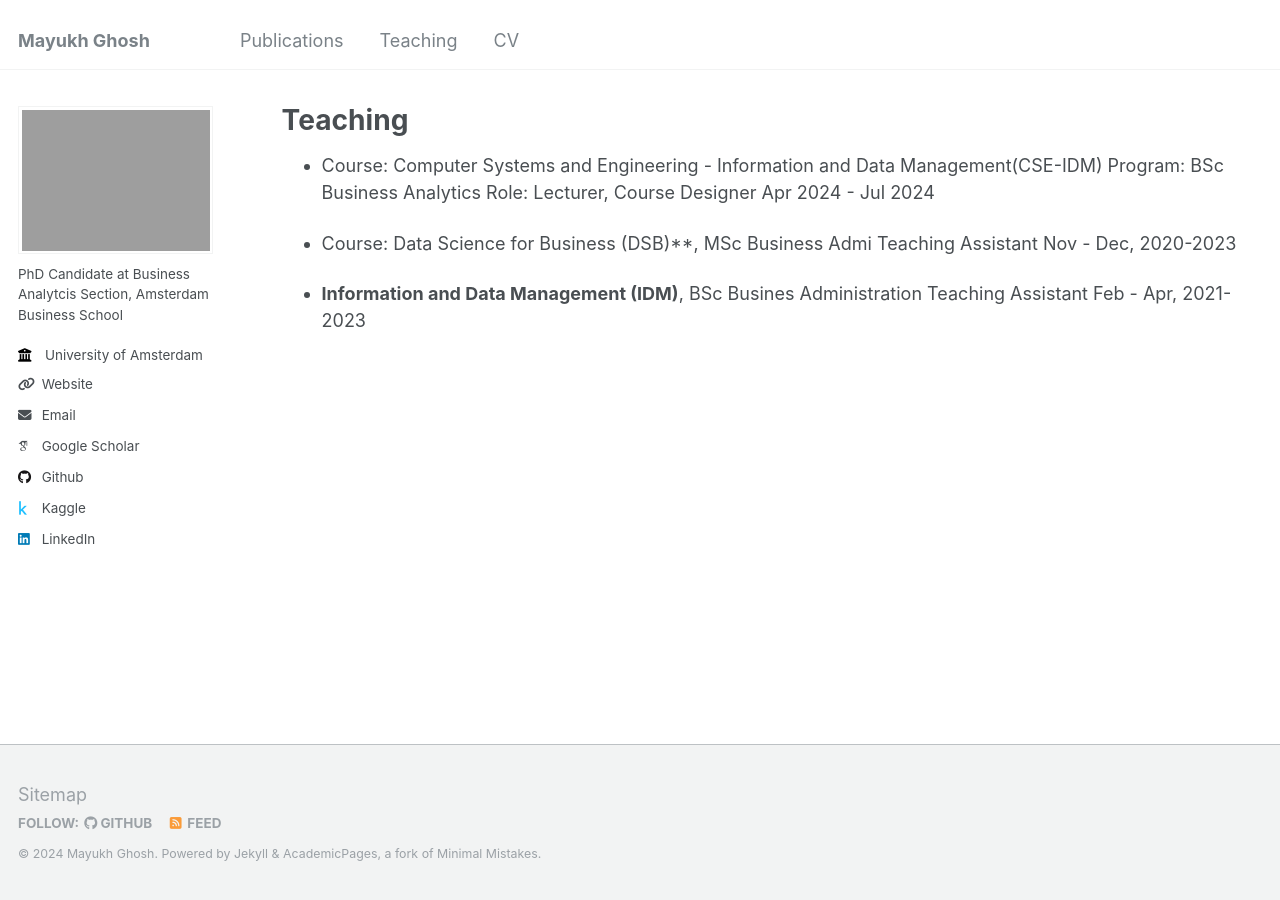
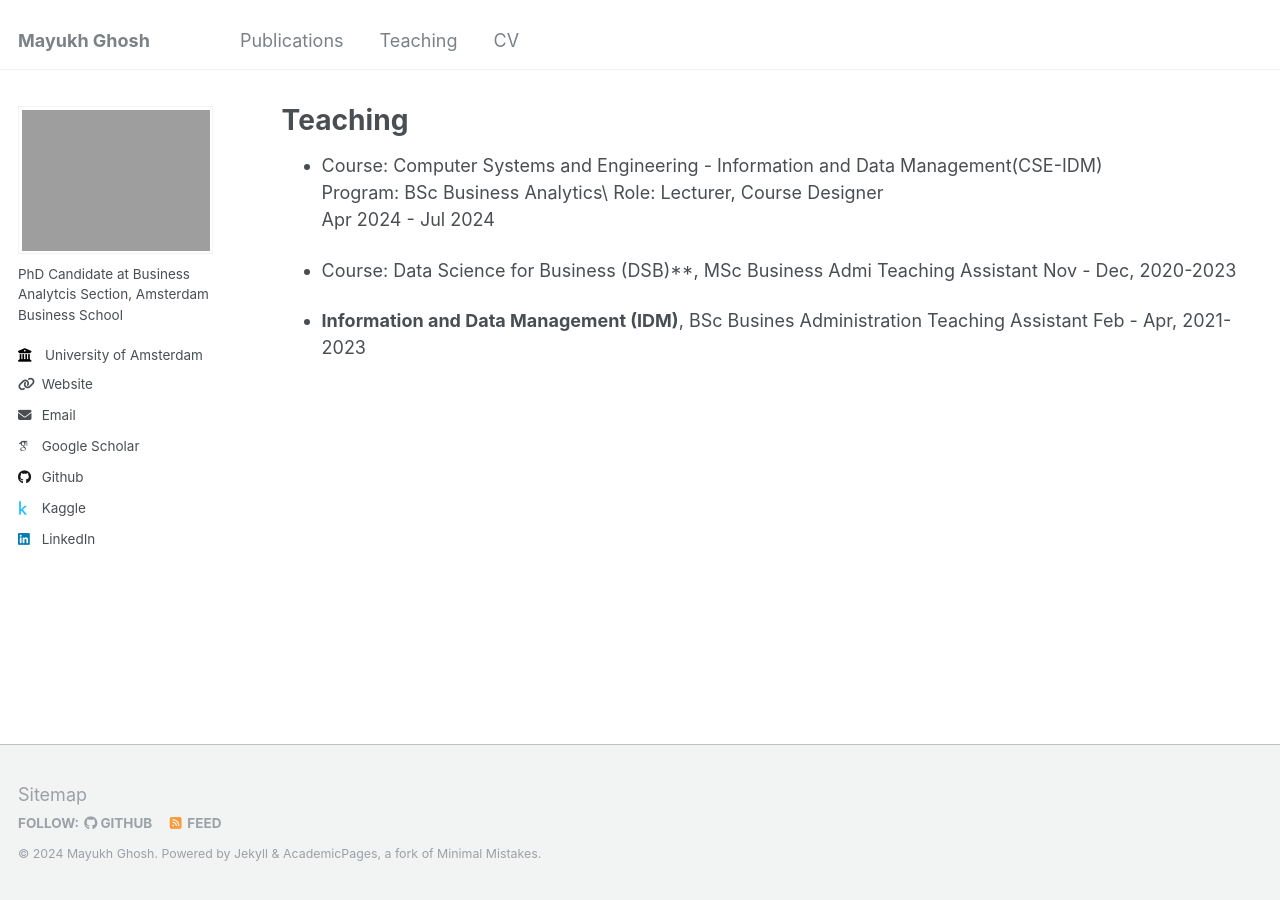
Before and after one commit to mghosh1993/mayukhghosh, a Jekyll site: the page built from _pages/teaching.md, in a window 1280 px wide. Built offline with Jekyll 4.4.1, drawn with Linux system fonts in a browser that asks for light colours; some web fonts are replaced.

```diff
--- a/_pages/teaching.md
+++ b/_pages/teaching.md
@@ -5,9 +5,9 @@ permalink: /teaching/
 author_profile: true
 ---
 
--   Course: Computer Systems and Engineering - Information and Data Management(CSE-IDM)
-    Program: BSc Business Analytics
-    Role: Lecturer, Course Designer
+-   Course: Computer Systems and Engineering - Information and Data Management(CSE-IDM)\
+    Program: BSc Business Analytics\
+    Role: Lecturer, Course Designer\
     Apr 2024 - Jul 2024
 
 -   Course: Data Science for Business (DSB)**, MSc Business Admi
```
